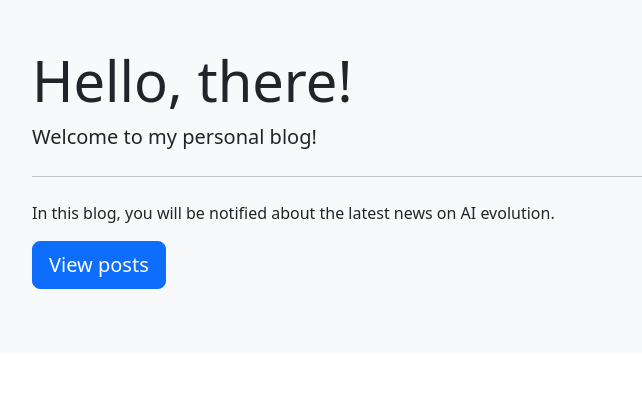
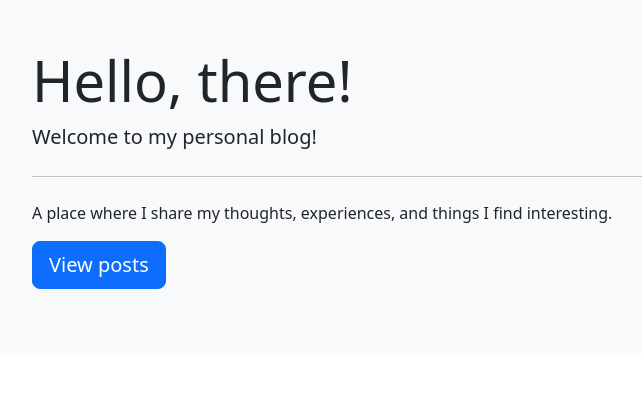
Before and after one commit to git-adventures/django-blog, a Django app: page / in a window 1280 px wide. Shown: the part 105-516 px from the top of the page, without its empty margins (98-740 px from the left). Run offline with Django 5.2, Linux system fonts and the light colour scheme; parts of the project's set-up code (start-up, migrations or seed data) failed here and were passed over; some libraries are stand-ins or nearby versions.

Commit message:
welcome page

```diff
--- a/templates/home.html
+++ b/templates/home.html
@@ -9,7 +9,7 @@
     <h1 class="display-4">Hello, there!</h1>
     <p class="lead">Welcome to my personal blog!</p>
     <hr class="my-4">
-    <p>In this blog, you will be notified about the latest news on AI evolution.</p>
+    <p>A place where I share my thoughts, experiences, and things I find interesting.</p>
     <p class="lead">
       <a class="btn btn-primary btn-lg" href="{% url "article_list" %}" role="button">View posts</a>
     </p>
```
